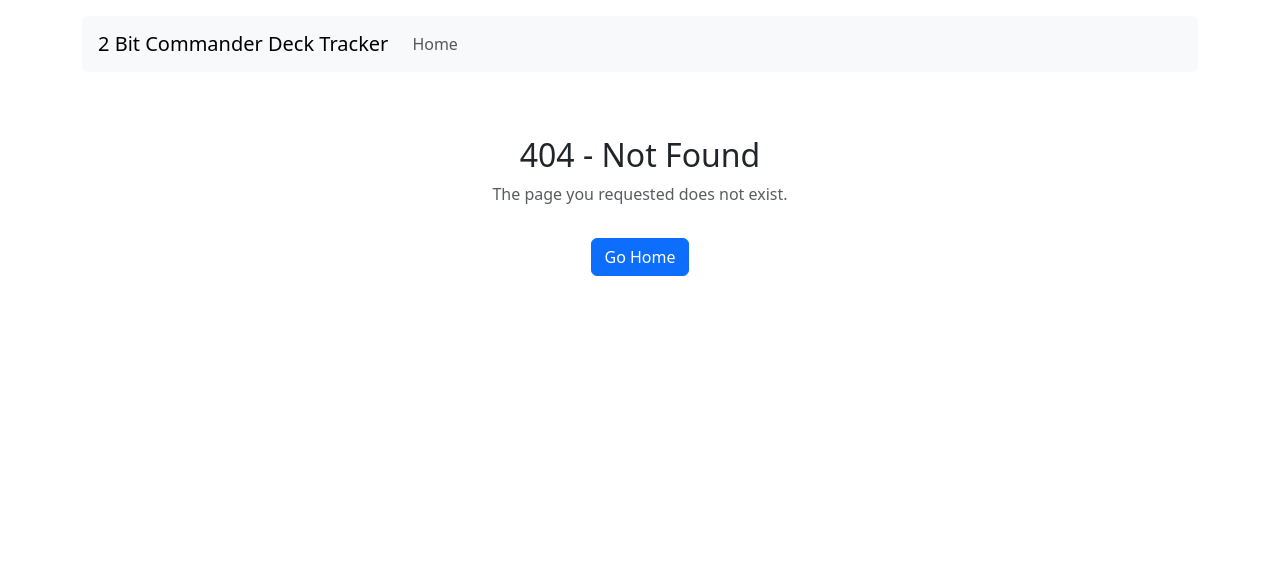
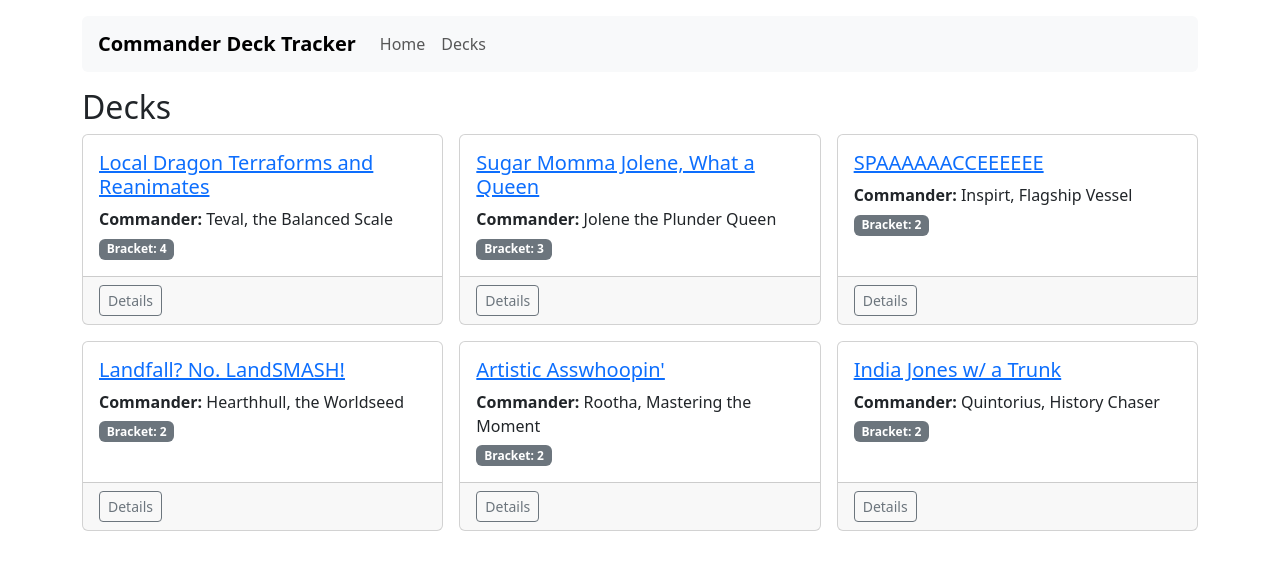
Before and after one commit to 2Bit-Sax-developer/Commander-Deck-Tracker, a React (Vite) app: page /decks in a window 1280 px wide. Before the commit this address had no page. Shown: the top 570 px of the page. Built offline with nearby package versions, Linux system fonts and the light colour scheme.

Commit message:
Homepage and Deck page now built up

```diff
--- a/src/components/Layout.jsx
+++ b/src/Layout/Layout.jsx
@@ -12,10 +12,10 @@ export default function Layout(){
         <DeckContext.Provider value={value}>
             <div className="container py-3">
                 <nav className="navbar navbar-expand bg-light rounded mb-3 px-3">
-                    <Link className="navbar-brand" to="/">2 Bit Commander Deck Tracker</Link>
+                    <Link className="navbar-brand" to="/"><strong>Commander Deck Tracker</strong></Link>
                     <div className="navbar-nav">
                         <Link className="nav-link" to="/">Home</Link>
-                        {/*<Link className="nav-link" to="/movies">Movies</Link>*/}
+                        <Link className="nav-link" to="/decks">Decks</Link>
                     </div>
                 </nav>
                 <Outlet/>
--- a/src/components/DeckEntry.jsx
+++ b/src/components/DeckEntry.jsx
@@ -0,0 +1,19 @@
+import React, {useContext} from 'react'
+import {Link} from 'react-router-dom'
+import DeckContext from '../context/DeckContext'
+
+export default function DeckEntry({ deck }){
+
+    return (
+        <div className="card h-100">
+            <div className="card-body">
+                <h5 className="card-title"><Link to={`/deck/${deck.id}`}>{deck.name}</Link></h5>
+                <p className="card-text mb-1"><strong>Commander:</strong> {deck.commander}</p>
+                <span className="badge text-bg-secondary">Bracket: {deck.bracket}</span>
+            </div>
+            <div className="card-footer d-flex justify-content-between">
+                <Link className="btn btn-sm btn-outline-secondary" to={`/movies/${deck.id}`}>Details</Link>
+            </div>
+        </div>
+    )
+}
--- a/src/decks.js
+++ b/src/decks.js
@@ -1,8 +1,8 @@
 export const DECKS = [
-    { id: 1, Commander: "Teval, the Balanced Scale", colours: [ "Green", "Black", "Blue" ], bracket: 4, wins: 5, losses: 15, decklist: "https://moxfield.com/decks/lPHJAMqcGEmXdL31tJZGpw" },
-    { id: 2, Commander: "Jolene the Plunder Queen", colours: [ "Green", "Red" ], bracket: 3, wins: 7, losses: 4, decklist: "https://moxfield.com/decks/vKfyADqzGUicxQR2OMhLWg" },
-    { id: 3, Commander: "Inspirt, Flagship Vessel", colours: [ "Red", "Blue", "White" ], bracket: 2, wins: 2, losses: 8, decklist: "https://moxfield.com/decks/32L2ONqE4kelGFLDrc_5hg" },
-    { id: 4, Commander: "Hearthhull, the Worldseed", colours: [ "Green", "Black", "Red" ], bracket: 2, wins: 6, losses: 5, decklist: "https://moxfield.com/decks/fNQ51vcPw06vCZmtf1yuCA" },
-    { id: 5, Commander: "Rootha, Mastering the Moment", colours: [ "Red", "Blue" ], bracket: 2, wins: 0, losses: 1, decklist: "https://moxfield.com/decks/fYcMwVq0z0CuV-5u7MhmzA" },
-    { id: 6, Commander: "Quintorius, History Chaser", colours: [ "Red", "White" ], bracket: 2, wins: 0, losses: 0, decklist: "https://moxfield.com/decks/zZSn5VCulk-LtKI5_YxGlQ" }
+    { id: 1, name: "Local Dragon Terraforms and Reanimates", commander: "Teval, the Balanced Scale", colours: [ "Green", "Black", "Blue" ], bracket: 4, wins: 5, losses: 15, decklist: "https://moxfield.com/decks/lPHJAMqcGEmXdL31tJZGpw" },
+    { id: 2, name: "Sugar Momma Jolene, What a Queen", commander: "Jolene the Plunder Queen", colours: [ "Green", "Red" ], bracket: 3, wins: 7, losses: 4, decklist: "https://moxfield.com/decks/vKfyADqzGUicxQR2OMhLWg" },
+    { id: 3, name: "SPAAAAAACCEEEEEE", commander: "Inspirt, Flagship Vessel", colours: [ "Red", "Blue", "White" ], bracket: 2, wins: 2, losses: 8, decklist: "https://moxfield.com/decks/32L2ONqE4kelGFLDrc_5hg" },
+    { id: 4, name: "Landfall? No. LandSMASH!", commander: "Hearthhull, the Worldseed", colours: [ "Green", "Black", "Red" ], bracket: 2, wins: 6, losses: 5, decklist: "https://moxfield.com/decks/fNQ51vcPw06vCZmtf1yuCA" },
+    { id: 5, name: "Artistic Asswhoopin'", commander: "Rootha, Mastering the Moment", colours: [ "Red", "Blue" ], bracket: 2, wins: 0, losses: 1, decklist: "https://moxfield.com/decks/fYcMwVq0z0CuV-5u7MhmzA" },
+    { id: 6, name: "India Jones w/ a Trunk", commander: "Quintorius, History Chaser", colours: [ "Red", "White" ], bracket: 2, wins: 0, losses: 0, decklist: "https://moxfield.com/decks/zZSn5VCulk-LtKI5_YxGlQ" }
 ];
--- a/src/pages/Decks.jsx
+++ b/src/pages/Decks.jsx
@@ -0,0 +1,18 @@
+import React from 'react'
+import {DECKS} from '../decks'
+import DeckEntry from '../components/DeckEntry'
+
+export default function Decks(){
+    return(
+        <div>
+            <h2>Decks</h2>
+            <div className='row g-3'>
+                {DECKS.map(d => (
+                    <div className='col-sm-6 col-lg-4' key={d.id}>
+                        <DeckEntry deck={d}/>
+                    </div>
+                ))}
+            </div>
+        </div>
+    )
+}
--- a/src/pages/Home.jsx
+++ b/src/pages/Home.jsx
@@ -3,8 +3,9 @@ import React from 'react'
 export default function Home(){
   return (
     <div className="p-4 bg-light rounded">
-      <h2>Welcome</h2>
-      <p>This is intentionally a single-file app. Your task is to refactor it into a modular structure.</p>
+      <h2>Welcome to the <strong>Commander Deck Tracker</strong></h2>
+      <p>This ReactJS Web Application works as an archive of all of my current decks within Magic the Gathering's Commander format.</p>
+
     </div>
   )
 }
--- a/src/routes/AppRoutes.jsx
+++ b/src/routes/AppRoutes.jsx
@@ -1,8 +1,8 @@
 import React from 'react'
 import {Routes, Route} from 'react-router-dom'
-import Layout from '../components/Layout'
+import Layout from '../Layout/Layout'
 import Home from '../pages/Home'
-//import Decks from '../pages/Decks'
+import Decks from '../pages/Decks'
 //import DeckDetail from '../pages/DeckDetail'
 //import Favorites from '../pages/Favorites'
 import NotFound from '../pages/NotFound'
@@ -13,8 +13,8 @@ export default function AppRoutes(){
         <Routes>
             <Route path="/" element={<Layout/>} >
                 <Route index element={<Home/>} />
-                {/*<Route path='decks' element={<Decks/>}/>}
-                {<Route path='decks/:id' element={<DeckDetail/>}/>*/}
+                <Route path='decks' element={<Decks/>}/>
+                {/*<Route path='decks/:id' element={<DeckDetail/>}/>*/}
                 { /*<Route path='favorites' element={<Favorites/>}/>*/ }
                 <Route path='*' element={<NotFound/>}/>
             </Route>
--- a/vite.config.js
+++ b/vite.config.js
@@ -1,3 +1,3 @@
 import { defineConfig } from 'vite'
 import react from '@vitejs/plugin-react'
-export default defineConfig({ plugins:[react()], base: '/Commander-Deck-Tracker/' })
+export default defineConfig({ plugins:[react()]/*, base: '/Commander-Deck-Tracker/'*/ })
```
